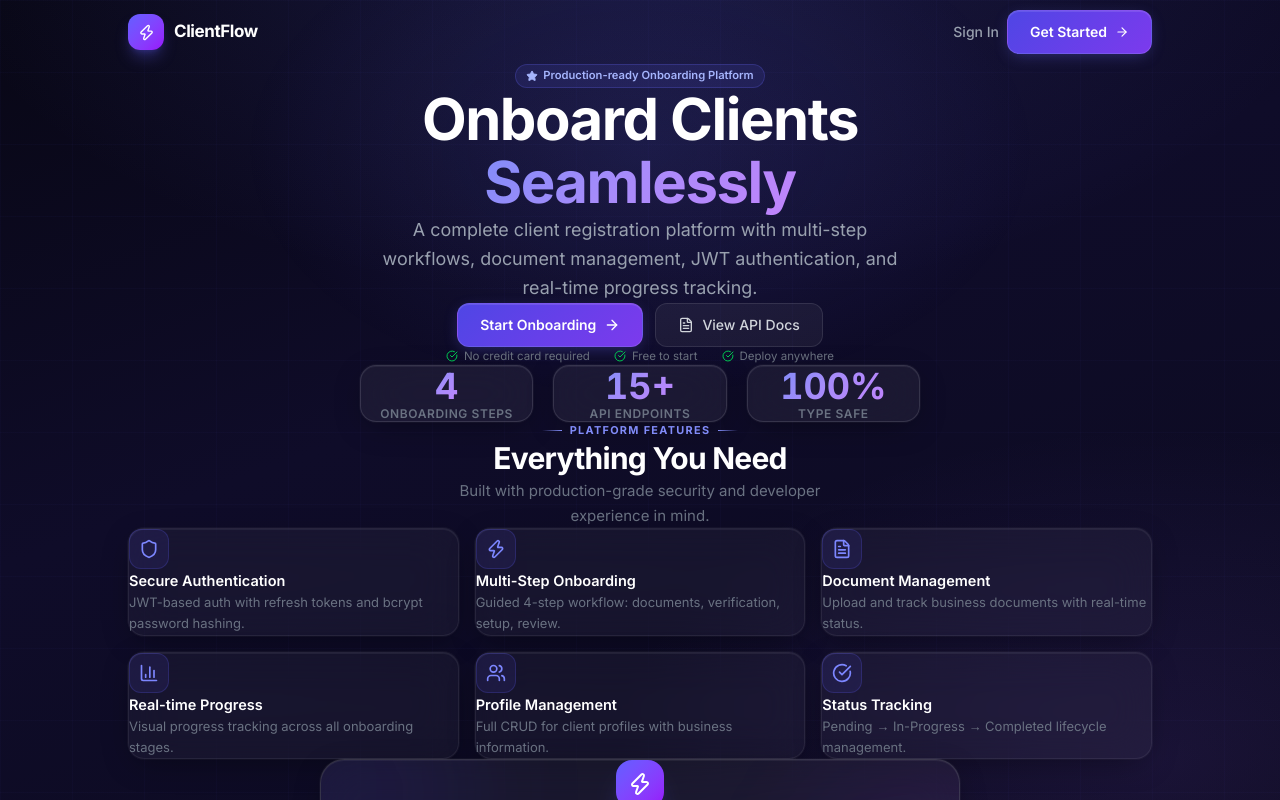
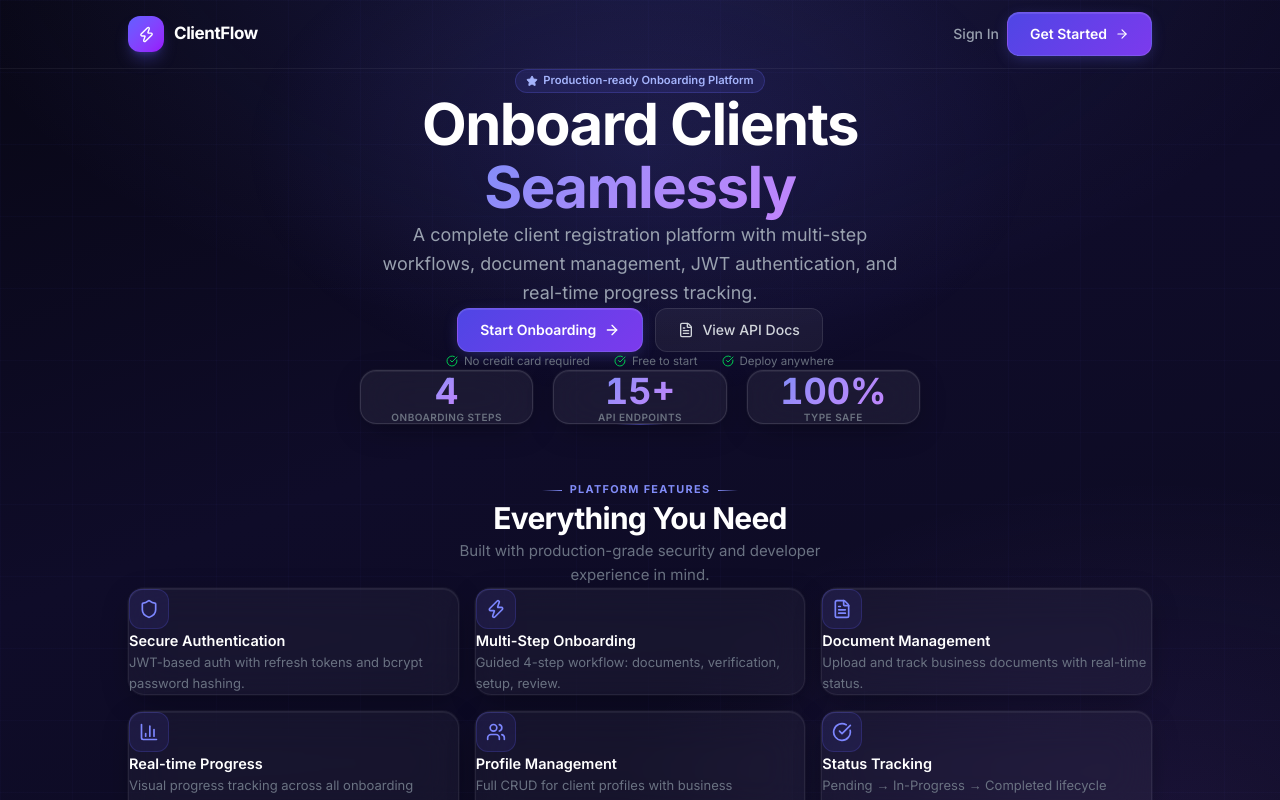
Before and after one commit to rishi-jaizz/Client-Onboarding, a Next.js app in the folder frontend/: page / in a window 1280 px wide. Shown: the top 800 px of the page. Built offline with nearby package versions, Linux system fonts and the light colour scheme; no server answers.

Commit message:
fix: section spacing, dividers, and breathing room between landing sections

```diff
--- a/frontend/src/app/page.tsx
+++ b/frontend/src/app/page.tsx
@@ -21,8 +21,8 @@ const stats = [
   { value: '100%', label: 'Type Safe' },
 ];
 
-/* Shared max-width wrapper used by every section */
-function Container({ children, className = '' }: { children: React.ReactNode; className?: string }) {
+/* Every section uses this same wrapper — guarantees identical alignment */
+function W({ children, className = '' }: { children: React.ReactNode; className?: string }) {
   return (
     <div
       style={{ maxWidth: '1024px', marginLeft: 'auto', marginRight: 'auto', width: '100%' }}
@@ -30,6 +30,25 @@ function Container({ children, className = '' }: { children: React.ReactNode; cl
     >
       {children}
     </div>
+  );
+}
+
+/* Thin gradient divider between sections */
+function Divider({ color = 'indigo' }) {
+  return (
+    <div
+      aria-hidden
+      style={{
+        width: '48px',
+        height: '1px',
+        background: color === 'indigo'
+          ? 'linear-gradient(90deg,transparent,rgba(99,102,241,0.5),transparent)'
+          : 'linear-gradient(90deg,transparent,rgba(255,255,255,0.1),transparent)',
+        marginLeft: 'auto',
+        marginRight: 'auto',
+        marginBottom: '56px',
+      }}
+    />
   );
 }
 
@@ -46,8 +65,8 @@ export default function HomePage() {
       className="min-h-screen text-white overflow-x-hidden"
       style={{
         background:
-          'radial-gradient(ellipse 80% 60% at 50% -10%, rgba(99,102,241,0.18) 0%, transparent 70%),' +
-          'radial-gradient(ellipse 60% 50% at 90% 80%, rgba(139,92,246,0.12) 0%, transparent 70%),' +
+          'radial-gradient(ellipse 80% 60% at 50% -10%,rgba(99,102,241,0.18) 0%,transparent 70%),' +
+          'radial-gradient(ellipse 60% 50% at 90% 80%,rgba(139,92,246,0.12) 0%,transparent 70%),' +
           'linear-gradient(160deg,#080715 0%,#0f0c29 40%,#0d0b23 70%,#080715 100%)',
       }}
     >
@@ -63,7 +82,7 @@ export default function HomePage() {
         }}
       />
 
-      {/* Ambient glow — fixed, truly centred */}
+      {/* Ambient glow — fixed, truly centred, no layout impact */}
       <div
         aria-hidden
         className="fixed inset-0 pointer-events-none z-0 flex items-start justify-center overflow-hidden"
@@ -80,9 +99,9 @@ export default function HomePage() {
         />
       </div>
 
-      {/* ─────────── NAV ─────────── */}
-      <header className="relative z-20 w-full">
-        <Container className="flex items-center justify-between h-16">
+      {/* ═══════════════ NAV ═══════════════ */}
+      <header className="relative z-20 w-full border-b border-white/[0.06]">
+        <W className="flex items-center justify-between h-[68px]">
           <Link href="/" className="flex items-center gap-2.5 shrink-0">
             <div className="w-9 h-9 rounded-xl bg-gradient-to-br from-indigo-500 to-purple-600 flex items-center justify-center shadow-lg shadow-indigo-500/30">
               <Zap className="w-[17px] h-[17px] text-white" />
@@ -97,13 +116,12 @@ export default function HomePage() {
               Get Started <ArrowRight className="w-3.5 h-3.5" />
             </Link>
           </div>
-        </Container>
+        </W>
       </header>
 
-      {/* ─────────── HERO ─────────── */}
+      {/* ═══════════════ HERO ═══════════════ */}
       <section className="relative z-10 w-full">
-        <Container className="pt-20 sm:pt-28 pb-20 sm:pb-24">
-          {/* Everything explicitly centred */}
+        <W className="pt-24 sm:pt-32 pb-16 sm:pb-20">
           <div className="flex flex-col items-center text-center">
 
             {/* Badge */}
@@ -115,10 +133,7 @@ export default function HomePage() {
             {/* Headline */}
             <h1
               className="font-bold leading-[1.1] tracking-tight mb-5 text-center"
-              style={{
-                fontSize: 'clamp(32px, 5vw, 58px)',
-                maxWidth: '720px',
-              }}
+              style={{ fontSize: 'clamp(32px,5vw,58px)', maxWidth: '720px' }}
             >
               Onboard Clients{' '}
               <span className="gradient-text">Seamlessly</span>
@@ -127,22 +142,24 @@ export default function HomePage() {
             {/* Subtitle */}
             <p
               className="text-gray-400 leading-relaxed mb-9 text-center"
-              style={{ maxWidth: '520px', fontSize: 'clamp(15px, 1.4vw, 18px)' }}
+              style={{ maxWidth: '520px', fontSize: 'clamp(15px,1.4vw,18px)' }}
             >
               A complete client registration platform with multi-step workflows,
               document management, JWT authentication, and real-time progress tracking.
             </p>
 
-            {/* CTA buttons */}
-            <div className="flex flex-col sm:flex-row items-center justify-center gap-3 w-full" style={{ maxWidth: '420px' }}>
+            {/* CTA */}
+            <div
+              className="flex flex-col sm:flex-row items-center justify-center gap-3 w-full"
+              style={{ maxWidth: '420px' }}
+            >
               <Link href="/signup" className="btn-primary text-sm sm:text-[15px] py-3 px-7 w-full sm:w-auto justify-center group">
                 Start Onboarding
                 <ArrowRight className="w-4 h-4 group-hover:translate-x-1 transition-transform" />
               </Link>
               <a
                 href={`${process.env.NEXT_PUBLIC_API_URL?.replace('/api/v1', '') || 'http://localhost:5001'}/api/docs`}
-                target="_blank"
-                rel="noopener noreferrer"
+                target="_blank" rel="noopener noreferrer"
                 className="btn-ghost text-sm sm:text-[15px] py-3 px-7 w-full sm:w-auto justify-center"
               >
                 <FileText className="w-4 h-4 shrink-0" />
@@ -151,7 +168,10 @@ export default function HomePage() {
             </div>
 
             {/* Trust line */}
-            <div className="mt-7 flex flex-wrap items-center justify-center gap-x-6 gap-y-2" style={{ fontSize: '11.5px', color: '#6b7280' }}>
+            <div
+              className="mt-7 flex flex-wrap items-center justify-center gap-x-6 gap-y-2"
+              style={{ fontSize: '11.5px', color: '#6b7280' }}
+            >
               {['No credit card required', 'Free to start', 'Deploy anywhere'].map(t => (
                 <span key={t} className="flex items-center gap-1.5">
                   <CheckCircle className="w-3 h-3 text-green-500 shrink-0" />
@@ -161,39 +181,56 @@ export default function HomePage() {
             </div>
 
           </div>
-        </Container>
+        </W>
       </section>
 
-      {/* ─────────── STATS ─────────── */}
+      {/* ═══════════════ STATS ═══════════════ */}
       <section className="relative z-10 w-full">
-        <Container className="pb-20 sm:pb-24">
+        <W className="pt-4 pb-20 sm:pb-24">
           <div
             className="grid gap-3 sm:gap-5"
-            style={{ gridTemplateColumns: 'repeat(3,1fr)', maxWidth: '560px', marginLeft: 'auto', marginRight: 'auto' }}
+            style={{
+              gridTemplateColumns: 'repeat(3,1fr)',
+              maxWidth: '560px',
+              marginLeft: 'auto',
+              marginRight: 'auto',
+            }}
           >
             {stats.map(s => (
               <div key={s.label} className="glass-md rounded-2xl p-4 sm:p-6 glow-card flex flex-col items-center justify-center text-center">
                 <div className="text-2xl sm:text-4xl font-bold gradient-text mb-1 tabular-nums">{s.value}</div>
-                <div className="text-[10px] sm:text-xs text-gray-500 font-semibold uppercase tracking-wider leading-tight mt-1 text-center">{s.label}</div>
+                <div
+                  className="font-semibold uppercase tracking-wider leading-tight mt-1 text-center"
+                  style={{ fontSize: '10px', color: '#6b7280' }}
+                >
+                  {s.label}
+                </div>
               </div>
             ))}
           </div>
-        </Container>
+        </W>
       </section>
 
-      {/* ─────────── FEATURES ─────────── */}
+      {/* ═══════════════ FEATURES ═══════════════ */}
       <section className="relative z-10 w-full">
-        <Container className="pb-20 sm:pb-24">
+        <W className="pb-20 sm:pb-24">
 
-          {/* Section heading */}
-          <div className="flex flex-col items-center text-center mb-10 sm:mb-14">
+          {/* Section divider */}
+          <Divider color="indigo" />
+
+          {/* Heading */}
+          <div className="flex flex-col items-center text-center mb-10 sm:mb-12">
             <div className="section-tag mb-3">Platform Features</div>
             <h2 className="text-2xl sm:text-[30px] font-bold mb-3 tracking-tight text-center">Everything You Need</h2>
-            <p className="text-gray-500 text-sm sm:text-[15px] text-center leading-relaxed" style={{ maxWidth: '380px' }}>
+            <p
+              className="text-gray-500 text-center leading-relaxed"
+              style={{ maxWidth: '380px', fontSize: '15px' }}
+            >
               Built with production-grade security and developer experience in mind.
             </p>
           </div>
 
+          {/* Cards */}
           <div className="grid grid-cols-1 sm:grid-cols-2 lg:grid-cols-3 gap-4">
             {features.map(f => (
               <div key={f.title} className="glass rounded-2xl p-5 sm:p-6 glow-card card-hover group cursor-default">
@@ -206,12 +243,16 @@ export default function HomePage() {
             ))}
           </div>
 
-        </Container>
+        </W>
       </section>
 
-      {/* ─────────── CTA ─────────── */}
+      {/* ═══════════════ CTA ═══════════════ */}
       <section className="relative z-10 w-full">
-        <Container className="pb-20 sm:pb-24">
+        <W className="pb-20 sm:pb-28">
+
+          {/* Section divider */}
+          <Divider color="white" />
+
           <div style={{ maxWidth: '640px', marginLeft: 'auto', marginRight: 'auto' }}>
             <div className="relative glass-md rounded-3xl p-9 sm:p-14 glow-card overflow-hidden">
               <div aria-hidden className="absolute -top-20 -left-20 w-56 h-56 bg-indigo-600/10 rounded-full blur-3xl pointer-events-none" />
@@ -221,7 +262,10 @@ export default function HomePage() {
                   <Zap className="w-6 h-6 text-white" />
                 </div>
                 <h2 className="text-xl sm:text-2xl font-bold mb-3 tracking-tight text-center">Ready to get started?</h2>
-                <p className="text-gray-400 mb-7 text-sm text-center leading-relaxed" style={{ maxWidth: '300px' }}>
+                <p
+                  className="text-gray-400 mb-7 text-center leading-relaxed"
+                  style={{ maxWidth: '300px', fontSize: '14px' }}
+                >
                   Create your account in seconds and begin the guided onboarding process.
                 </p>
                 <Link href="/signup" className="btn-primary text-sm sm:text-[15px] py-3 px-8">
@@ -230,16 +274,17 @@ export default function HomePage() {
               </div>
             </div>
           </div>
-        </Container>
+
+        </W>
       </section>
 
-      {/* ─────────── FOOTER ─────────── */}
-      <footer className="relative z-10 w-full border-t border-white/5">
-        <Container className="py-7">
+      {/* ═══════════════ FOOTER ═══════════════ */}
+      <footer className="relative z-10 w-full" style={{ borderTop: '1px solid rgba(255,255,255,0.05)' }}>
+        <W className="py-7">
           <p className="text-center" style={{ fontSize: '11.5px', color: '#6b7280' }}>
             © 2026 ClientFlow. Built with Next.js, Node.js &amp; PostgreSQL.
           </p>
-        </Container>
+        </W>
       </footer>
 
     </main>
```
